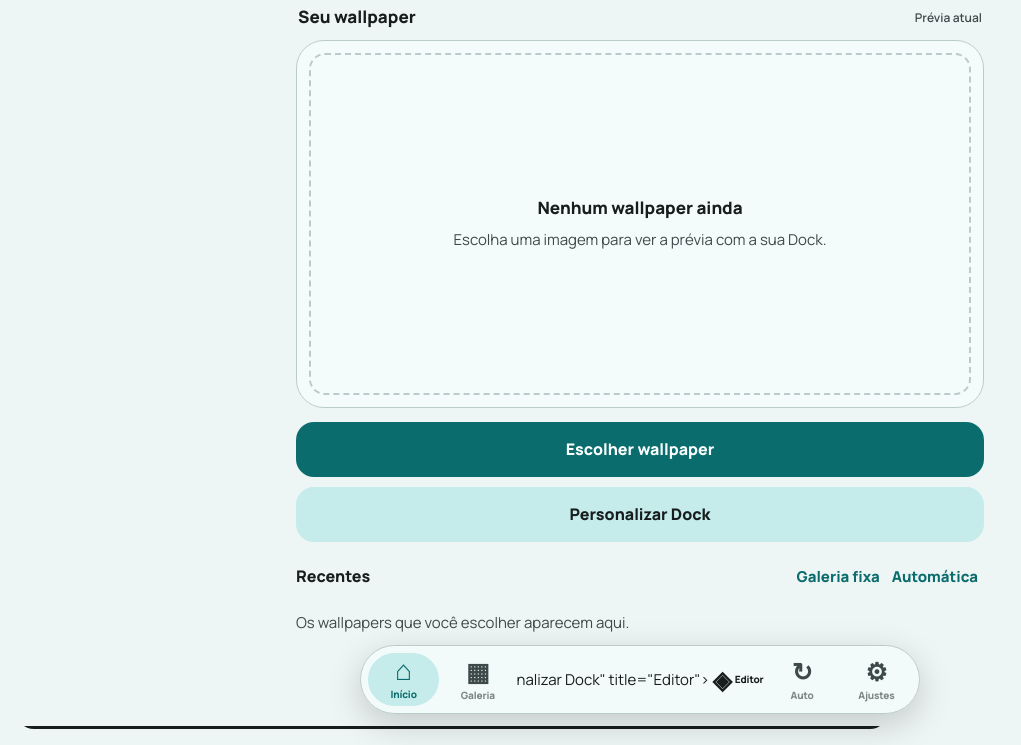
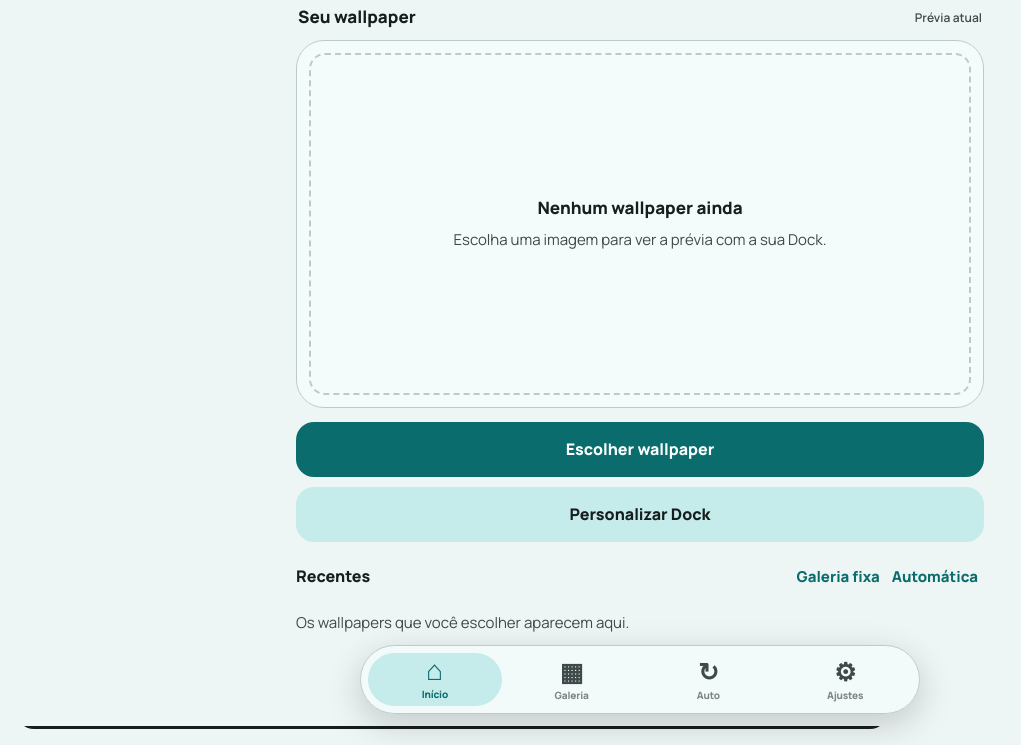
Before and after one commit to jlian-dev/wallpaper-dockglass, a website: page www/index.html in a window 1280 px wide. Shown: the part 74-819 px from the top of the page, without its empty margins (0-1021 px from the left). Drawn offline with Linux system fonts and the light colour scheme.

Commit message:
Fix button markup in navigation section

```diff
--- a/www/index.html
+++ b/www/index.html
@@ -218,7 +218,7 @@
 <!-- Navegação flutuante: Material You + cápsula translúcida -->
 <nav class="liquid-nav" id="liquidNav" aria-label="Navegação principal" hidden>
   <button type="button" data-go="home" data-tab="home" aria-label="Início" title="Início"><span class="nav-symbol">⌂</span><span class="nav-label">Início</span></button>
-  <button type="button" data-go="gallery" data-tab="gallery" aria-label="Galeria fixa" title="Galeria fixa"><span class="nav-symbol">▦</span><span class="nav-label">Galeria</span></button>nalizar Dock" title="Editor"><span class="nav-symbol">◈</span><span class="nav-label">Editor</span></button>
+  <button type="button" data-go="gallery" data-tab="gallery" aria-label="Galeria fixa" title="Galeria fixa"><span class="nav-symbol">▦</span><span class="nav-label">Galeria</span></button>
   <button type="button" data-go="rotation-gallery" data-tab="rotation-gallery" aria-label="Galeria automática" title="Galeria automática"><span class="nav-symbol">↻</span><span class="nav-label">Auto</span></button>
   <button type="button" data-go="settings" data-tab="settings" aria-label="Configurações" title="Configurações"><span class="nav-symbol">⚙</span><span class="nav-label">Ajustes</span></button>
 </nav>
```
